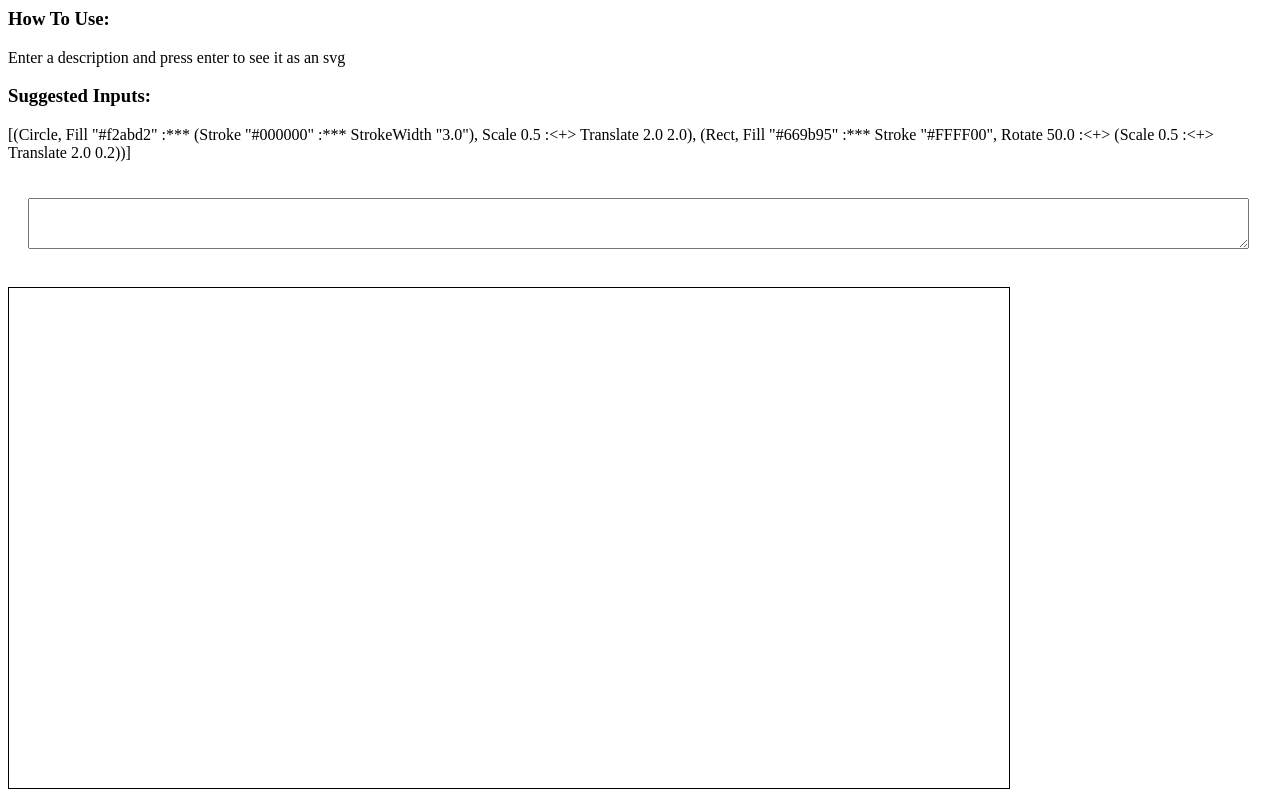
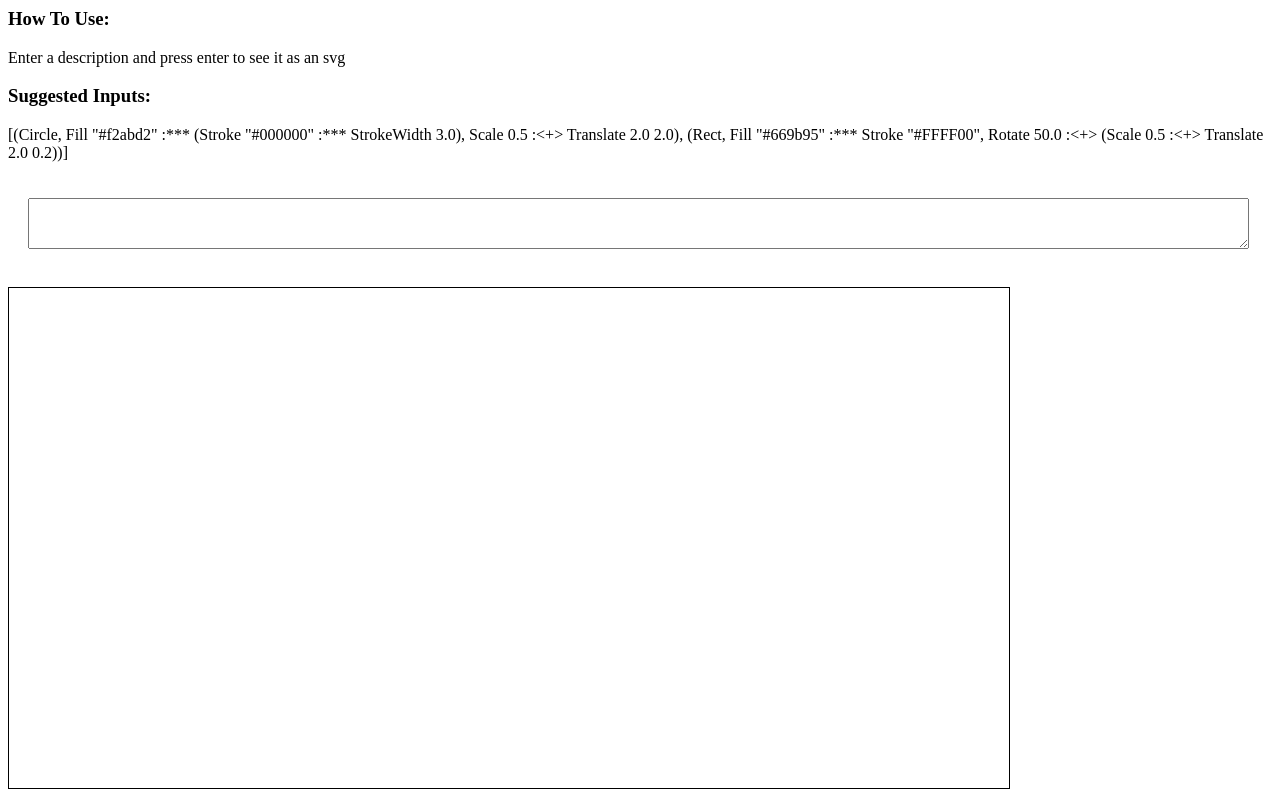
Before and after one commit to laurmurclar/aniweb, a plain HTML site: page index.html in a window 1280 px wide. Drawn offline with nearby package versions, Linux system fonts and the light colour scheme.

Commit message:
👗 Finish style

```diff
--- a/index.html
+++ b/index.html
@@ -23,7 +23,8 @@
     <p>Enter a description and press enter to see it as an svg</p>
 
     <h3>Suggested Inputs:</h3>
-    <p>[(Circle, Fill "#f2abd2" :*** (Stroke "#000000" :*** StrokeWidth "3.0"), Scale 0.5 :<+> Translate 2.0 2.0), (Rect, Fill "#669b95" :*** Stroke "#FFFF00", Rotate 50.0 :<+> (Scale 0.5 :<+> Translate 2.0 0.2))]</p>
+    <p>[(Circle, Fill "#f2abd2" :*** (Stroke "#000000" :*** StrokeWidth 3.0), Scale 0.5 :<+> Translate 2.0 2.0), (Rect, Fill "#669b95" :*** Stroke "#FFFF00", Rotate 50.0 :<+> (Scale 0.5 :<+> Translate 2.0 0.2))]
+</p>
 
     <textarea cols=150 rows=3 style="margin: 20px;"></textarea>
 
```
Also changed, not shown: 1 other file.
